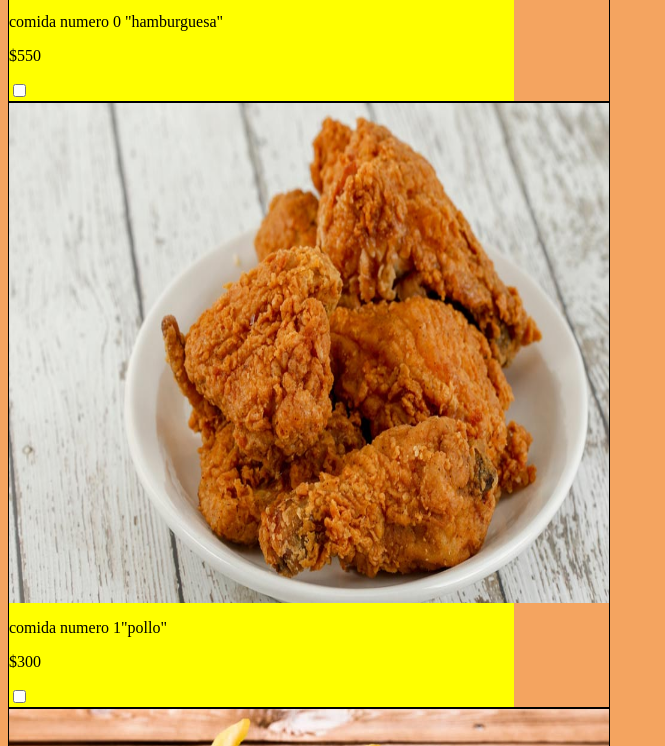
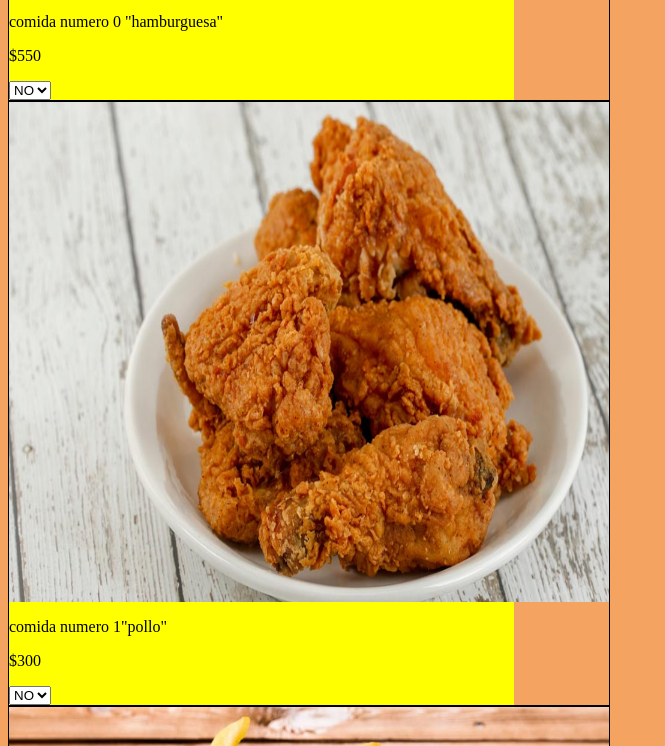
Before and after one commit to facundoR2/proyectoprog2, a plain HTML site: page index.html in a window 1280 px wide. Shown: the part 854-1600 px from the top of the page, without its empty margins (0-665 px from the left). Drawn offline with Linux system fonts and the light colour scheme; no server answers.

Commit message:
se modifico la forma en la que se confirma si se quiere el producto a un selector

```diff
--- a/index.html
+++ b/index.html
@@ -29,20 +29,28 @@
             <img class="Cimagen" src="/imagenes/hamburgesajpg.jpg" alt="imagenburger">
             <p>comida numero 0 "hamburguesa"</p>
             <p>$550</p>
-            <input type="checkbox" name="hamburguesa" id="hamburguesasi">
-
+            <select id="hamburguesa" type="text" name="selecthamburguesa">
+                <option value="no">NO</option>
+                <option value="hamburguesa">SI</option>
+            </select>
         </div>
         <div id="comidas1" style="border: 1px solid black;">
             <img class="Cimagen" src="/imagenes/receta-pollo-frito-crujiente.jpg" alt="imagendepollo">
             <p>comida numero 1"pollo"</p>
             <p>$300</p>
-            <input type="checkbox" name="pollo" id="pollosi">
+            <select id="pollito" type="text" name="selectpollo">
+                <option value="no">NO</option>
+                <option value="pollo">SI</option>
+            </select>
         </div>
         <div id="comidas2"style="border: 1px solid black;">
             <img class="Cimagen" src="imagenes/patatas-fritas-crujientes-francesa-1.jpg"imagenpapas">
             <p>comida numero 2"papas fritas"</p>
             <p>$200</p>
-            <input type="checkbox" name="papasfritas" id="papitassi">
+            <select id="papitas" type="text" name="selecthamburguesa">
+                <option value="no">NO</option>
+                <option value="papitas">SI</option>
+            </select>
         </div>
         <input  id="submit" type="submit" value="ordenar">
     </form>
```
